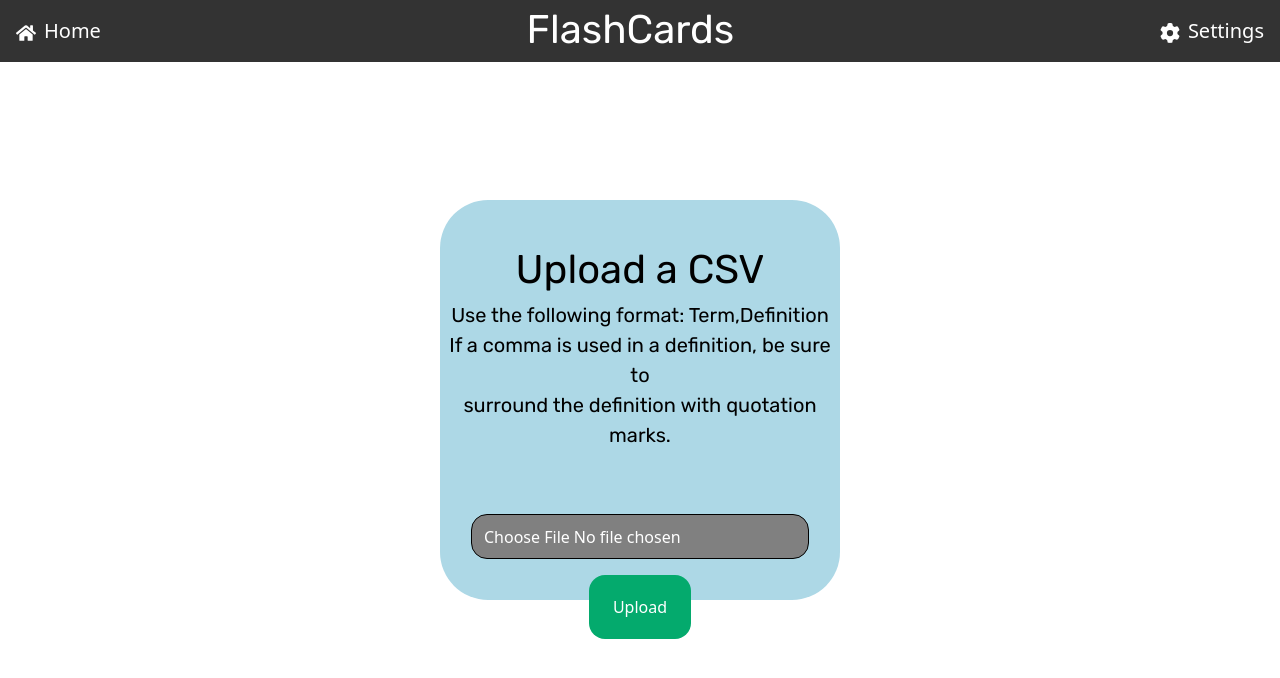
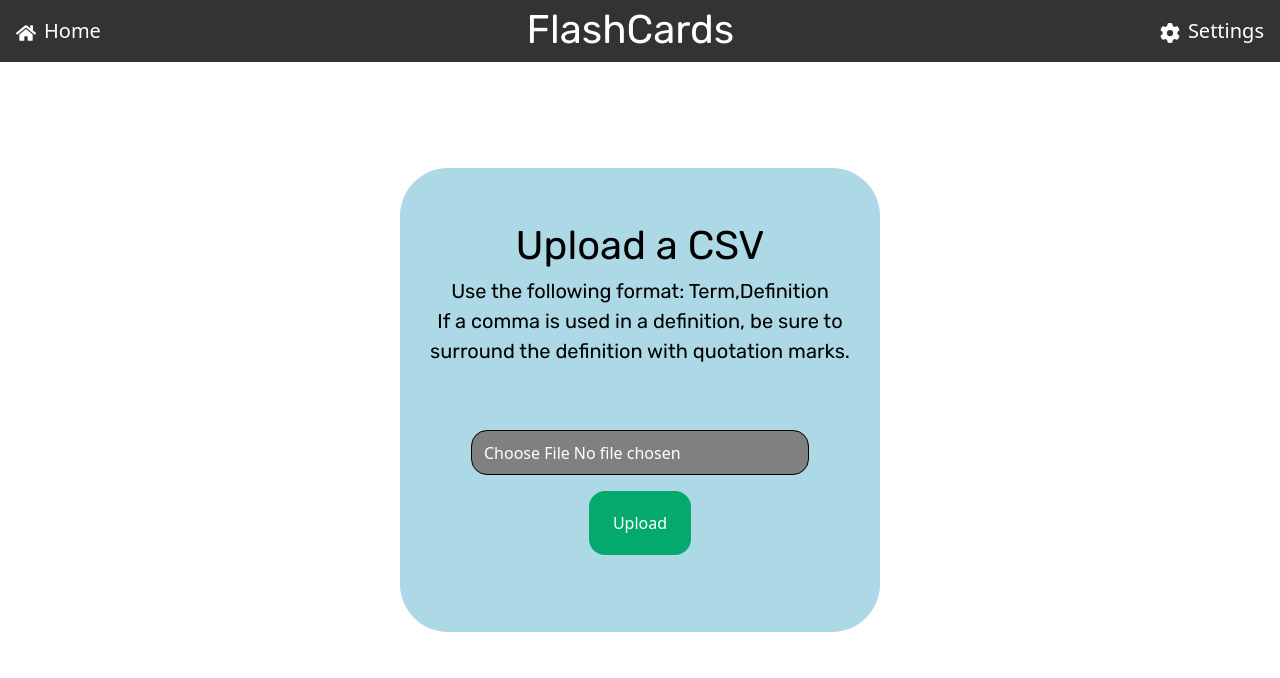
Before and after one commit to SamB221/FastFlashCards, a React (Vite) app: page /upload in a window 1280 px wide. Shown: the top 678 px of the page. Built offline with nearby package versions, Linux system fonts and the light colour scheme.

Commit message:
Minor UI fixes

```diff
--- a/src/components/FlashCard.css
+++ b/src/components/FlashCard.css
@@ -49,5 +49,5 @@
 
 #cardtext {
     text-align: center;
-    line-height: 25rem;
+    flex: 0 0 35rem;
 }
--- a/src/index.css
+++ b/src/index.css
@@ -62,8 +62,8 @@ p {
 }
 
 .middleBox {
-    width: 25rem;
-    height: 25rem;
+    width: 30rem;
+    height: 29rem;
     background-color: #ADD8E6;
     border-radius: 3rem;
 
```
